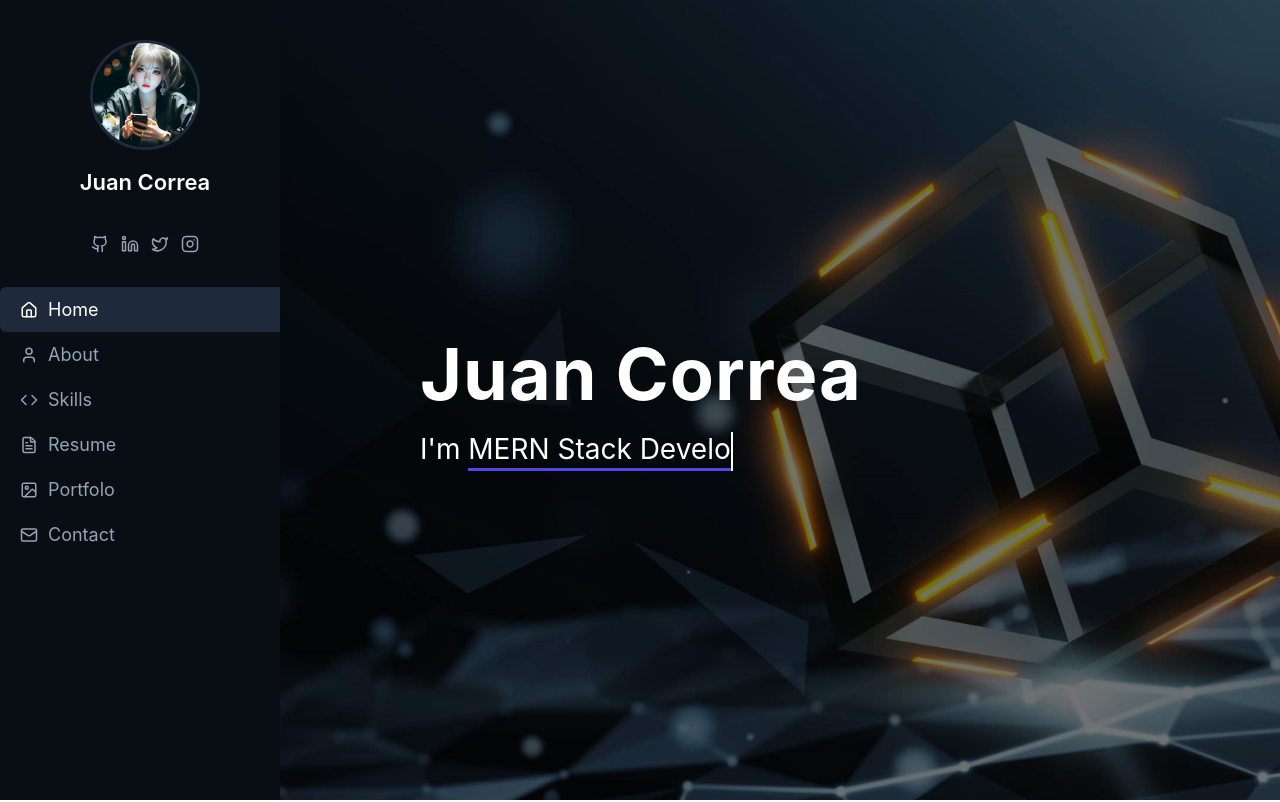
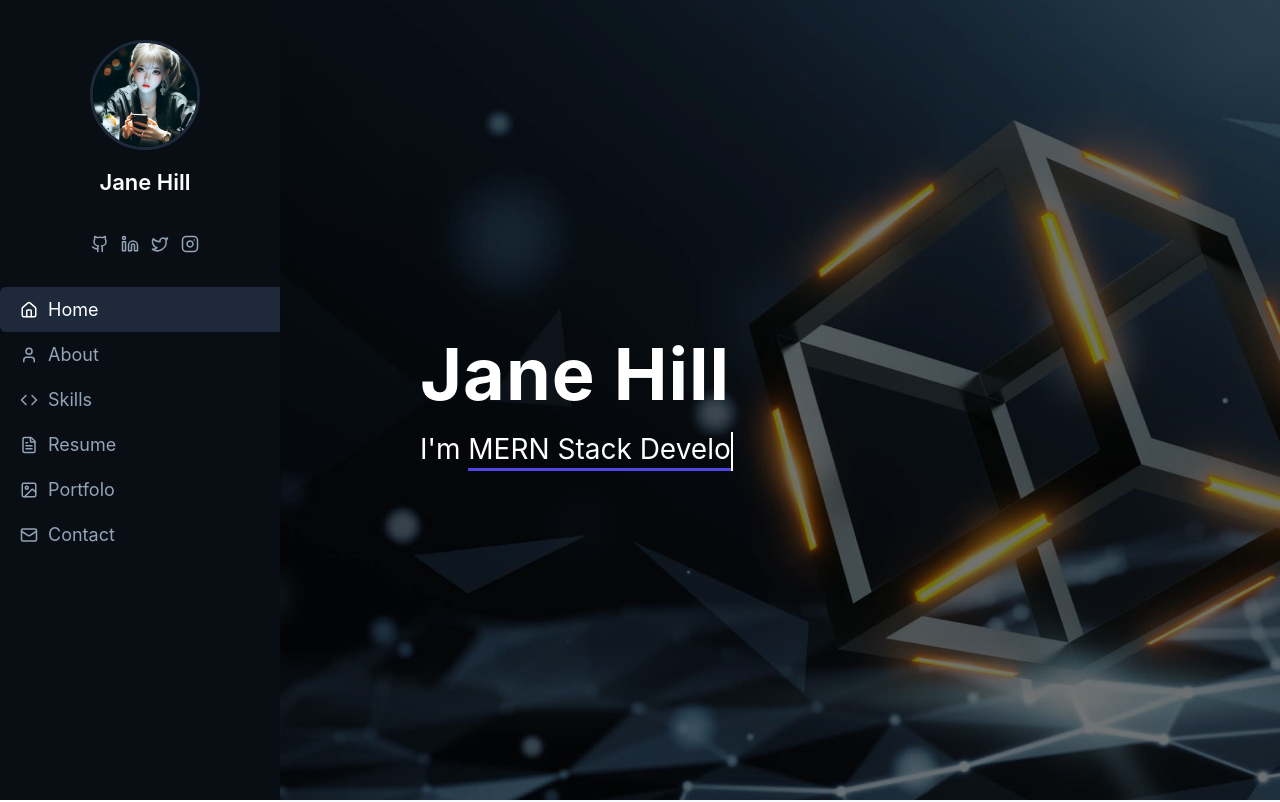
Before and after one commit to YoRHa0908/Portfolio, a Next.js app: page / in a window 1280 px wide. Shown: the top 802 px of the page. Built offline with nearby package versions, Linux system fonts and the light colour scheme.

Commit message:
Name_changed

```diff
--- a/app/components/Footer.tsx
+++ b/app/components/Footer.tsx
@@ -2,7 +2,7 @@ export default function Footer() {
   return (
     <footer className="border-t border-neutral-800 mt-20">
       <div className="max-w-5xl mx-auto py-6 px-4 text-sm text-neutral-500 flex justify-between">
-        <span>© {new Date().getFullYear()} Juan Correa</span>
+        <span>© {new Date().getFullYear()} Jane Hill</span>
         <span>Built with Next.js & TypeScript</span>
       </div>
     </footer>
--- a/app/components/Resume.tsx
+++ b/app/components/Resume.tsx
@@ -18,7 +18,7 @@ export default function Resume() {
             <h2 className="resume-subtitle">Summary</h2>
 
             <div className="resume-item">
-              <h3>Juan Correa</h3>
+              <h3>Jane Hill</h3>
               <p style={{ marginTop: '7px' }}>
                 Results-driven Full-Stack Engineer with 3+ years of experience delivering scalable, high-performance web
                 applications using React, Next.js, Node.js, and WordPress. Expert at integrating frontend and backend
--- a/app/components/Sidebar.tsx
+++ b/app/components/Sidebar.tsx
@@ -50,7 +50,7 @@ export default function Sidebar() {
     <aside className="sidebar">
         <div className="profile">
             <img src="/profile.jpg" alt="profile" />
-            <h2>Juan Correa</h2>
+            <h2>Jane Hill</h2>
         </div>
 
         <div className="social">
--- a/app/layout.tsx
+++ b/app/layout.tsx
@@ -2,7 +2,7 @@ import "./globals.css";
 import Sidebar from "./components/Sidebar";
 
 export const metadata = {
-  title: "Juan Correa | Portfolio",
+  title: "Jane Hill | Portfolio",
   description: "Full-Stack Engineer Portfolio",
 };
 
--- a/app/page.tsx
+++ b/app/page.tsx
@@ -41,7 +41,7 @@ export default function Home() {
       <section id="home" className="hero">
         <div className="overlay">
           <div className="hero-content">
-            <h1 className="hero-name">Juan Correa</h1>
+            <h1 className="hero-name">Jane Hill</h1>
 
             <h2 className="hero-role">
               I'm <span className="typing">{text}</span>
```
